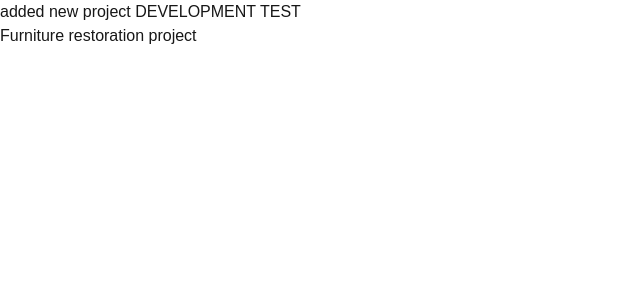
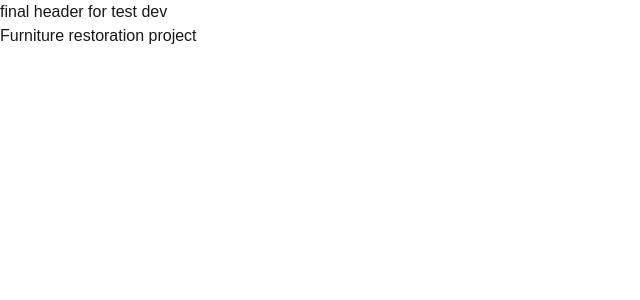
Before and after one commit to ParkhomenkoAlex/furniture-restoration, a Next.js app: page / in a window 1280 px wide. Shown: the top 300 px of the page, without its empty margins (0-640 px from the left). Built offline with nearby package versions, Linux system fonts and the light colour scheme.

Commit message:
final test header

```diff
--- a/app/page.tsx
+++ b/app/page.tsx
@@ -1,7 +1,7 @@
 export default function Home() {
     return (
         <main>
-            <h1>added new project DEVELOPMENT TEST</h1>
+            <h1>final header for test dev</h1>
             <p>Furniture restoration project</p>
         </main>
     );
```
